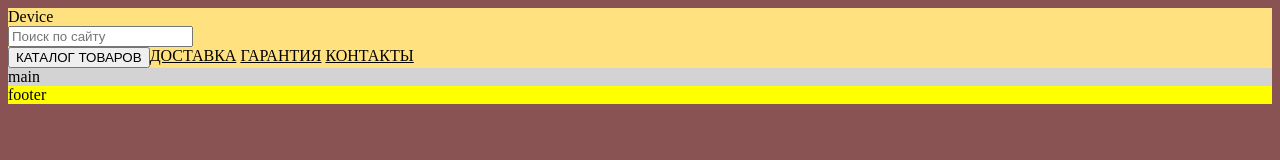
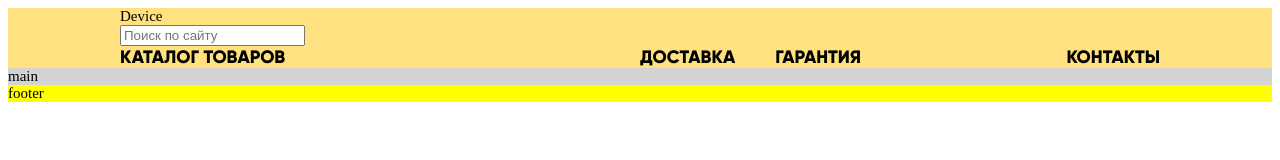
Before and after one commit to dev-alex-ya/device.github.io, a website: page index.html in a window 1280 px wide. Drawn offline with nearby package versions, Linux system fonts and the light colour scheme; files that its build step writes are made by us from their sources; files whose address does not match are found by name.

Commit message:
добавил тили для меню

```diff
--- a/index.html
+++ b/index.html
@@ -9,19 +9,19 @@
 </head>
 <body>
     <header>
+        <div class="container">
             <div class="title">Device</div>
             <div class="row">
                 <input type="search" name="search" id="" placeholder="Поиск по сайту">
             </div>
             <div class="row navbar space-between">
-            <div>
                 <button>Каталог товаров</button>
-            </div>
-            <nav class="navigation">
+                <nav class="navigation row">
                     <a href="/delivery.html">Доставка</a>
                     <a href="/delivery.html">Гарантия</a>
-                <a href="/delivery.html">Контакты</a>
+                    <a class="f-end" href="/delivery.html">Контакты</a>
                 </nav>
+            </div>
         </div>
     </header>
     <main>
--- a/scss/_fonts.scss
+++ b/scss/_fonts.scss
@@ -1,5 +1,12 @@
+
+
 @font-face {
-    font-family: 'Gilroy Extra Bold';
-    src: url('/font/Gilroy/Gilroy-ExtraBold.eot');
-    src: local('Gilroy Extra Bold'), url('/font/Gilroy/Gilroy-ExtraBold.woff') format('woff'), url('/font/Gilroy/Gilroy-ExtraBoldItalic.ttf') format('truetype');
+    font-family: 'Gilroy';
+    src: url('Gilroy-ExtraBold.eot');
+    src: local('Gilroy ExtraBold'), local('Gilroy-ExtraBold'),
+        url('Gilroy-ExtraBold.eot?#iefix') format('embedded-opentype'),
+        url('Gilroy-ExtraBold.woff') format('woff'),
+        url('Gilroy-ExtraBold.ttf') format('truetype');
+    font-weight: 800;
+    font-style: normal;
 }
--- a/scss/_header.scss
+++ b/scss/_header.scss
@@ -7,8 +7,32 @@ header {
 .navbar button {
     text-transform: uppercase;
     color: black;
+    font-size: 18px;
+    font-family: "Gilroy", sans-serif;
+    text-decoration: none;
 }
 
 .navigation {
-    flex-grow: 1;
+    flex-basis: 50%;
+
+    a {
+        margin-right: 40px;
+
+        &:nth-child(3) {
+            margin-right: 0;
+            margin-left: auto;
+            justify-self: flex-end;
+        }
+    }
+
+
 }
+
+button {
+    background-color: #ffe27f;
+    font-size: 18px;
+    font-family: "Gilroy", sans-serif;
+    border: none;
+    cursor: pointer;
+    padding: 0;
+}
--- a/scss/style.scss
+++ b/scss/style.scss
@@ -1,15 +1,26 @@
+@use 'fonts';
 @use 'header';
 @use 'main';
 @use 'footer';
 
 html {
-    background-color: rgb(138, 83, 83);
+    font-size: 15px;
+}
+
+.container {
+    width: 1040px;
+    margin: 0 auto;
 }
 
 .row {
     display: flex;
+
 }
 
 .space-between {
     justify-content: space-between;
 }
+
+.f-end {
+    justify-content: flex-end !important;
+}
```
Lines whose indentation alone changed are shown as unchanged.
